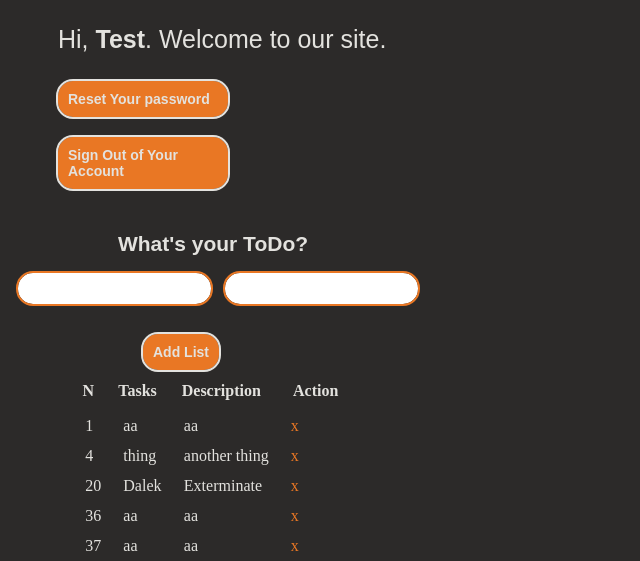
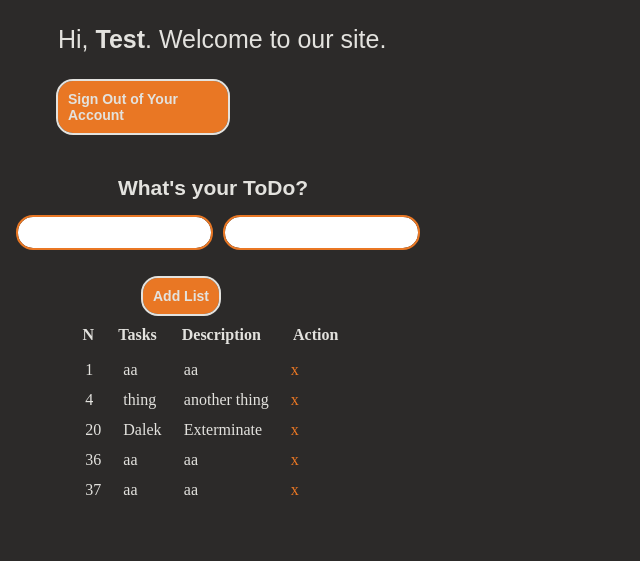
Before and after one commit to WillTDP/Deadline_app, a PHP site: page / in a window 1280 px wide. Shown: the top 561 px of the page, without its empty margins (0-640 px from the left). Run offline with PHP 8.4, Linux system fonts and the light colour scheme; a user stored in the database is signed in; data comes from the database, SQL or seed files in the repository.

Commit message:
last changes

```diff
--- a/index.php
+++ b/index.php
@@ -84,7 +84,6 @@ if (isset($_GET['del_task'])) {
 	<div class="wlcm">
     <h1 class="Welcome">Hi, <b><?php echo htmlspecialchars($_SESSION["username"]); ?></b>. Welcome to our site.</h1>
     <p class="account">
-        <a href="reset-password.php" class="btn">Reset Your password</a>
         <a href="logout.php" class="btn">Sign Out of Your Account</a>
     </p>
 	</div>
```
